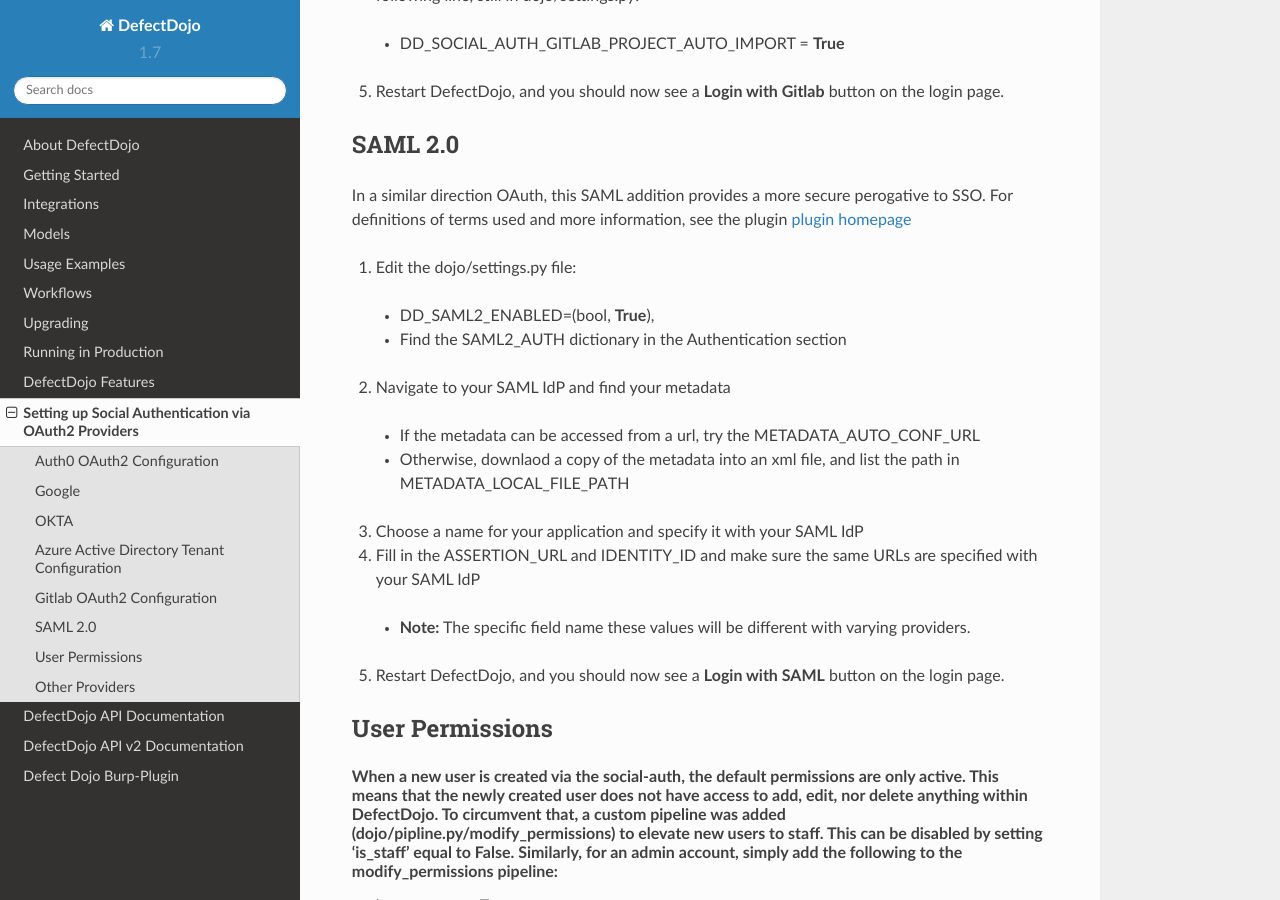
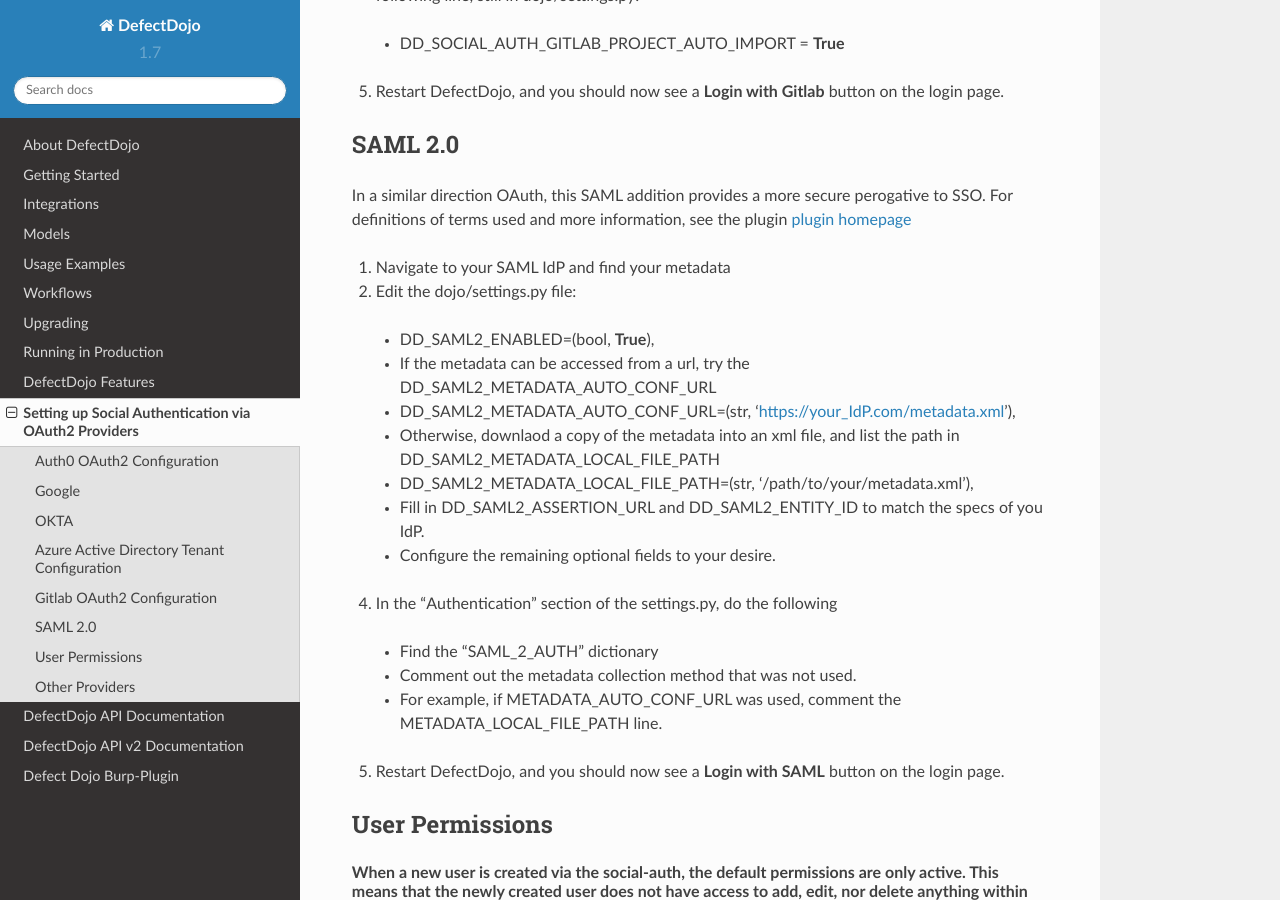
Before and after one commit to DefectDojo/Documentation, a Sphinx documentation site: the page built from docs/social-authentication.rst, in a window 1280 px wide and 900 px high, scrolled down 8069 px. Built offline with Sphinx 7.4.7 and the Read the Docs theme 2.0.0, drawn with Linux system fonts in a browser that asks for light colours.

Commit message:
Update SAML2 docs

```diff
--- a/docs/social-authentication.rst
+++ b/docs/social-authentication.rst
@@ -181,21 +181,23 @@
 
 .. _plugin homepage: https://github.com/fangli/django-saml2-auth
 
-1. Edit the dojo/settings.py file:
+1. Navigate to your SAML IdP and find your metadata
+
+2. Edit the dojo/settings.py file:
 
   * DD_SAML2_ENABLED=(bool, **True**),
-  * Find the SAML2_AUTH dictionary in the Authentication section
+  * If the metadata can be accessed from a url, try the DD_SAML2_METADATA_AUTO_CONF_URL
+  * DD_SAML2_METADATA_AUTO_CONF_URL=(str, 'https://your_IdP.com/metadata.xml'),
+  * Otherwise, downlaod a copy of the metadata into an xml file, and list the path in DD_SAML2_METADATA_LOCAL_FILE_PATH
+  * DD_SAML2_METADATA_LOCAL_FILE_PATH=(str, '/path/to/your/metadata.xml'),
+  * Fill in DD_SAML2_ASSERTION_URL and DD_SAML2_ENTITY_ID to match the specs of you IdP.
+  * Configure the remaining optional fields to your desire.
 
-2. Navigate to your SAML IdP and find your metadata
+4. In the "Authentication" section of the settings.py, do the following
 
-  * If the metadata can be accessed from a url, try the METADATA_AUTO_CONF_URL
-  * Otherwise, downlaod a copy of the metadata into an xml file, and list the path in METADATA_LOCAL_FILE_PATH
-
-3. Choose a name for your application and specify it with your SAML IdP
-
-4. Fill in the ASSERTION_URL and IDENTITY_ID and make sure the same URLs are specified with your SAML IdP
-
-  * **Note:** The specific field name these values will be different with varying providers.
+  * Find the "SAML_2_AUTH" dictionary
+  * Comment out the metadata collection method that was not used.
+  * For example, if METADATA_AUTO_CONF_URL was used, comment the METADATA_LOCAL_FILE_PATH line.
 
 5. Restart DefectDojo, and you should now see a **Login with SAML** button on the login page.
 
```
